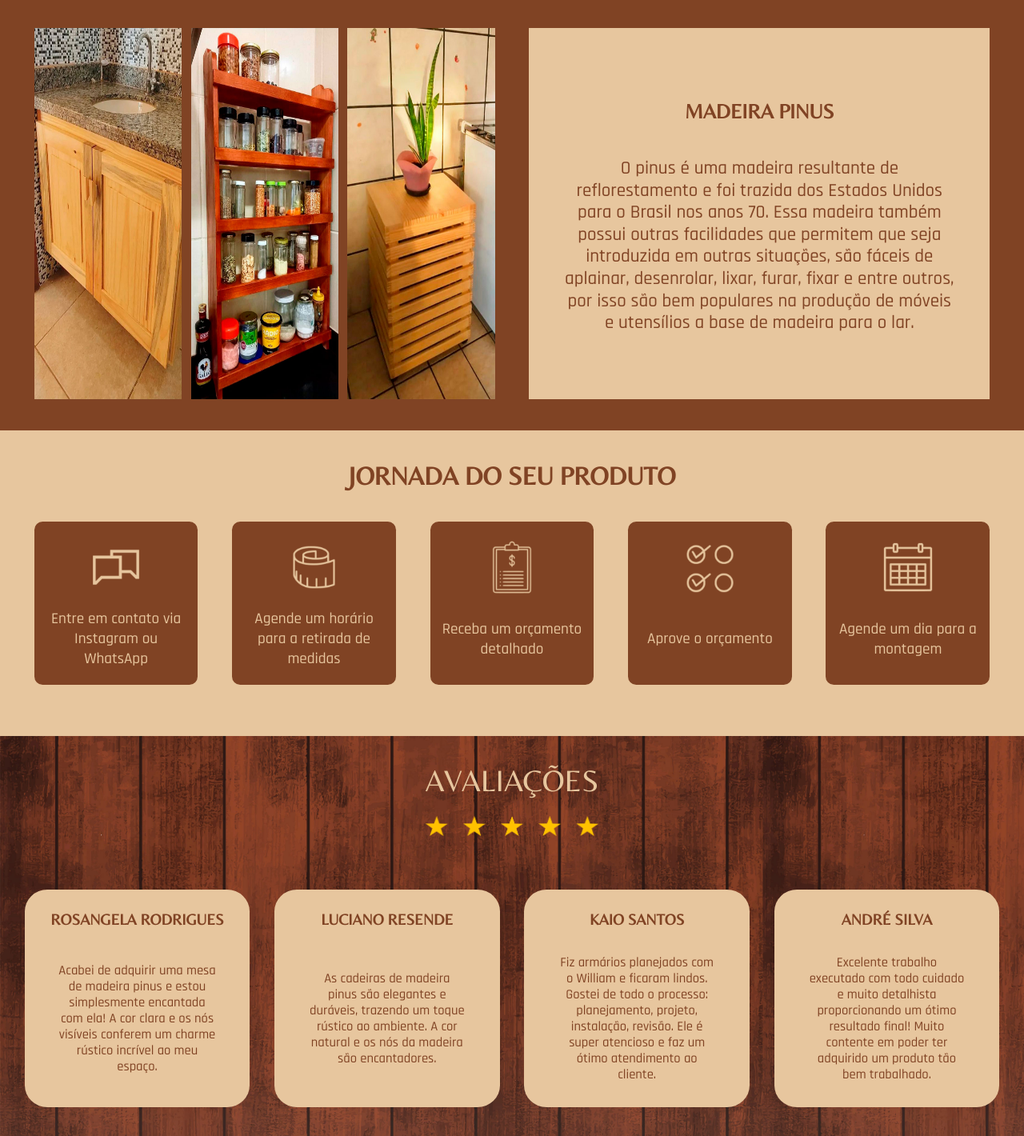
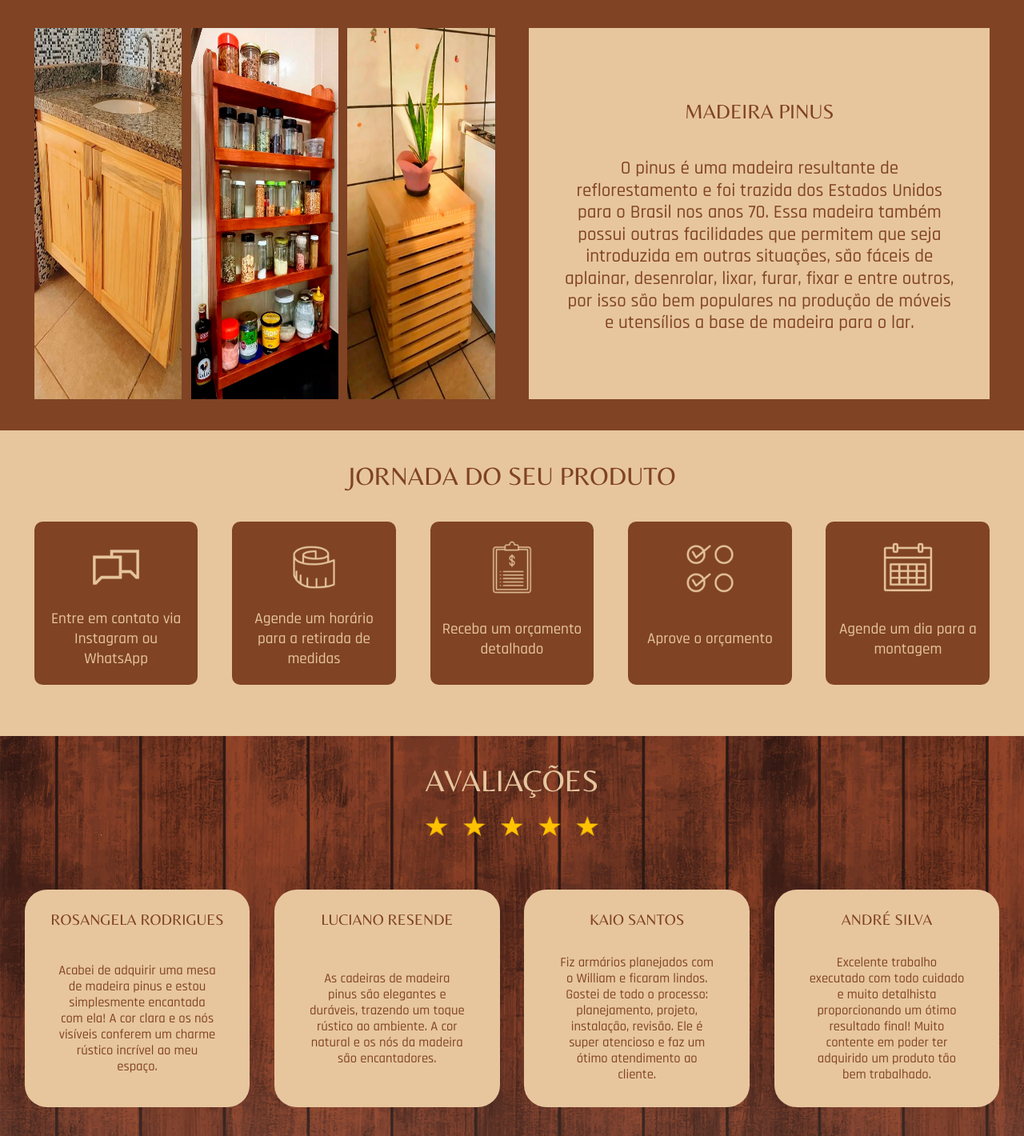
Before and after one commit to NatalliaSoares/projeto_extensionista, a plain HTML site: page index.html in a window 1280 px wide. Shown: the part 1300-2720 px from the top of the page at 80% size. Drawn offline with Linux system fonts and the light colour scheme.

Commit message:
Detalhes fonte

```diff
--- a/css/estilo.css
+++ b/css/estilo.css
@@ -57,6 +57,7 @@ body{
 }
 
 .produtos{
+    font-weight: 100;
     text-align: center;
     font-size: 2.5vw;
     color: #804324;
@@ -197,6 +198,7 @@ body{
 }
 
 .boxTxtTitulo{
+    font-weight: 100;
     text-align: center;
     font-size: 2vw;
     line-height: 150%;
@@ -217,6 +219,7 @@ body{
 }
 
 .jornada{
+    font-weight: 100;
     text-align: center;
     font-size: 2.5vw;
     color: #804324;
@@ -328,6 +331,7 @@ body{
 }
 
 .tituloComen{
+    font-weight: 100;
     text-align: center;
     font-size: 1.5vw;
     line-height: 150%;
```
